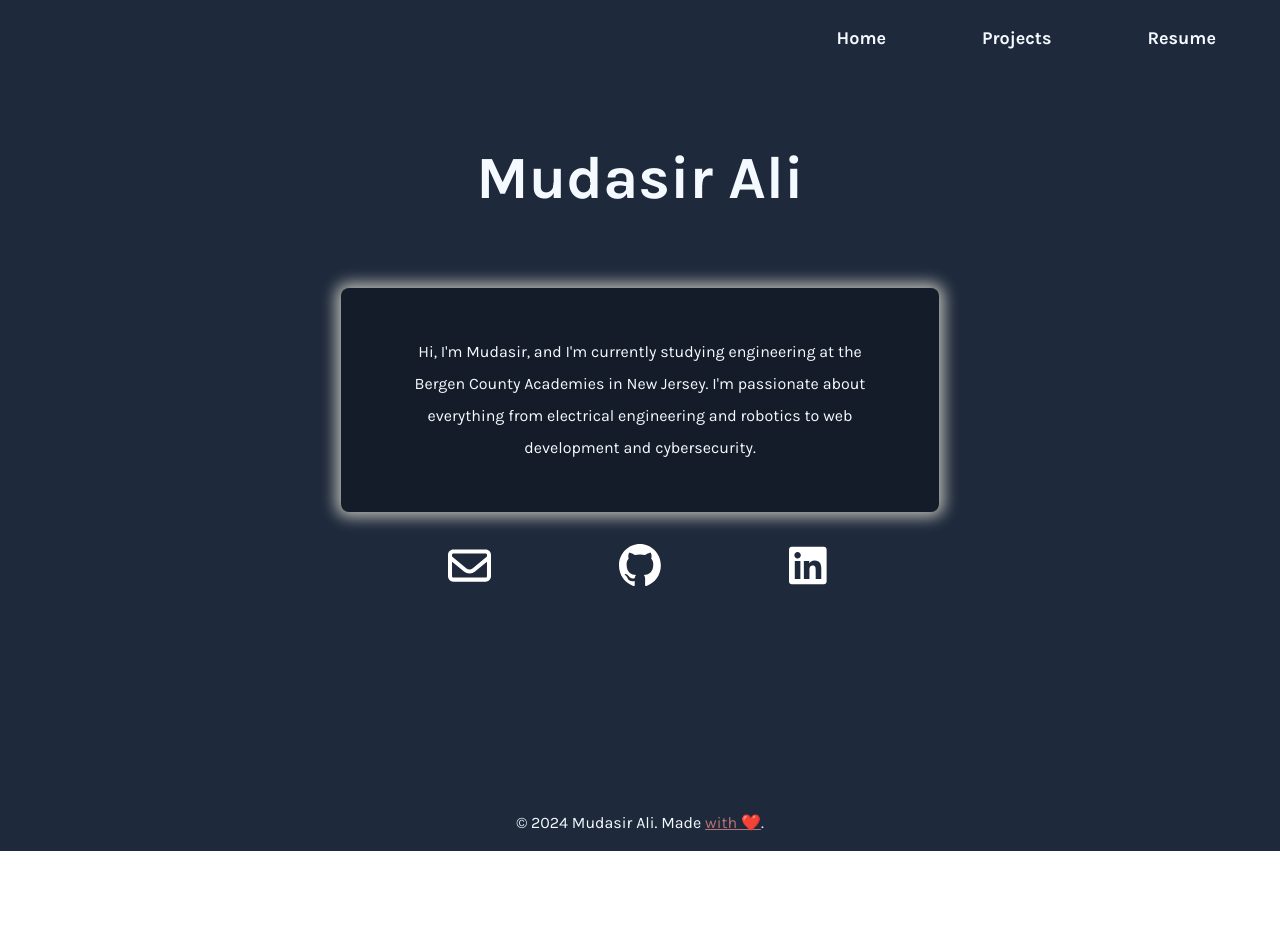
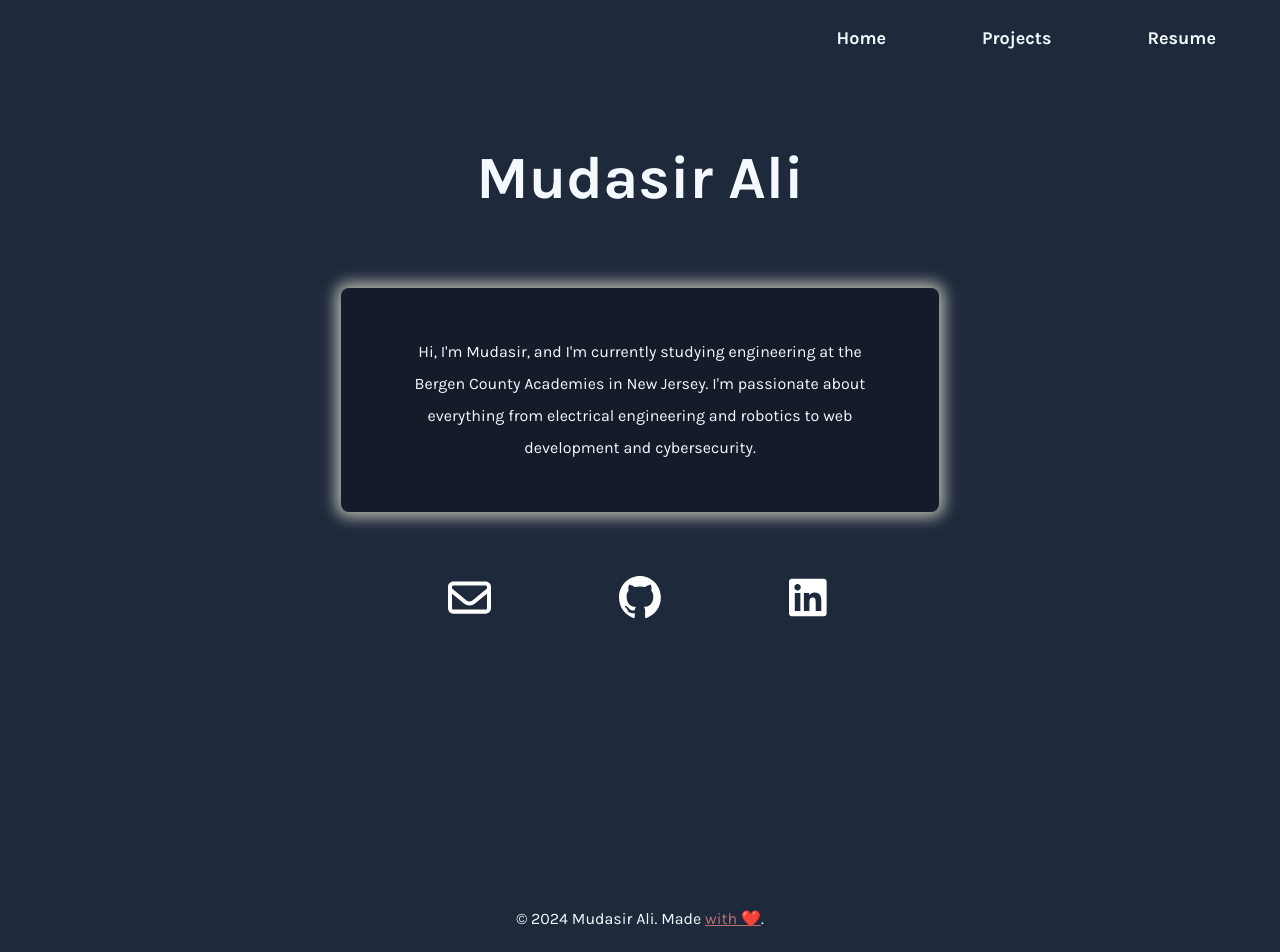
Before and after one commit to mud-ali/website, a Next.js app: page / in a window 1280 px wide. Shown: the top 952 px of the page. Before the commit the page ends 851 px from the top, so only its background shows below. Built offline with nearby package versions, Linux system fonts and the light colour scheme.

Commit message:
spacing issues

```diff
--- a/app/page.tsx
+++ b/app/page.tsx
@@ -16,7 +16,7 @@ export default function Home() {
                                  w-full lg:w-7/12 leading-loose shadow-[0px_0px_15px_5px_rgba(185,185,177,1)]`}>
                     Hi, I'm Mudasir, and I'm currently studying engineering at the Bergen County Academies in New Jersey. I'm passionate about everything from electrical engineering and robotics to web development and cybersecurity.
                 </div>
-                <div className="contact-card-array flex flex-row items-center mt-8 sm:mt-0 justify-around w-1/2 mb-8">
+                <div className="contact-card-array flex flex-row items-center mt-8 sm:mt-8 justify-around w-1/2 mb-56">
                     {
                         contactMethodsInfo.map(method => {
                             return (
--- a/app/projects/page.tsx
+++ b/app/projects/page.tsx
@@ -13,7 +13,7 @@ export default function Home() {
                 <h2 className="lg:block lg:ml-12 mt-8 text-4xl uppercase text-blue-300 font-body text-center lg:text-left w-2/3" id="projects">
                     Projects
                 </h2>
-                <div className={`sm:min-h-[80vh] h-full bg-dark-tint border-0 w-full lg:w-2/3 mt-4 pt-4 sm:py-8
+                <div className={`sm:min-h-[80vh] h-full bg-dark-tint border-0 w-full lg:w-2/3 my-4 pt-4 sm:py-8
                                 rounded-md md:rounded-lg shadow-0 shadow-accent-hue`}>
                     {projectInfo.map(proj => {
                         return (
--- a/app/resume/page.tsx
+++ b/app/resume/page.tsx
@@ -7,7 +7,7 @@ export default function Resume() {
             className="min-h-screen h-full bg-background-hue font-head text-text-hue"
         >
             <Header />
-            <div className="content px-6 sm:mt-16 h-screen">
+            <div className="content px-6 sm:mt-16 h-screen mb-4">
                 <iframe
                     src="/Resume_1.pdf"
                     className={`w-2/3 h-full mx-auto rounded-2xl shadow-[0px_0px_5px_1px_rgba(185,185,177,1)]
--- a/components/Footer.tsx
+++ b/components/Footer.tsx
@@ -1,6 +1,6 @@
 export const Footer = () => {
     return (
-        <div id="footer" className="mt-32 mb-0 text-center w-full sticky top-[96vh]">
+        <div id="footer" className={`pb-8 text-center w-full sticky top-[98vh] bottom-2`}>
             &copy; 2024 Mudasir Ali. Made <a
                 href="https://www.github.com/mud-ali/website"
                 className="text-accent-hue underline"
```
